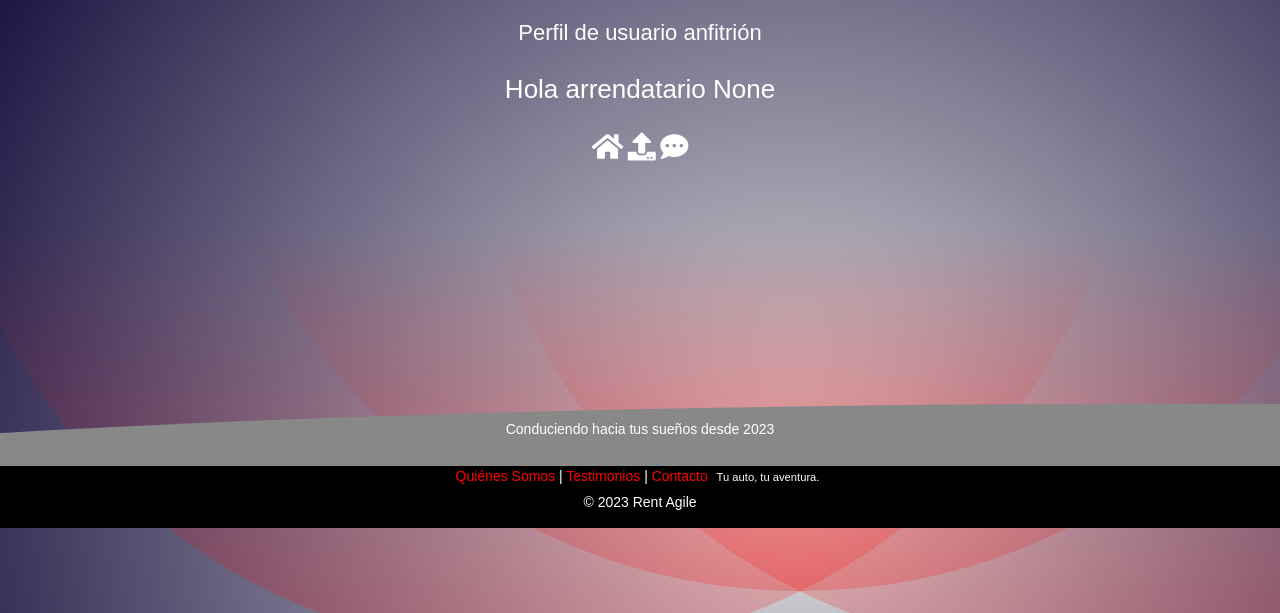
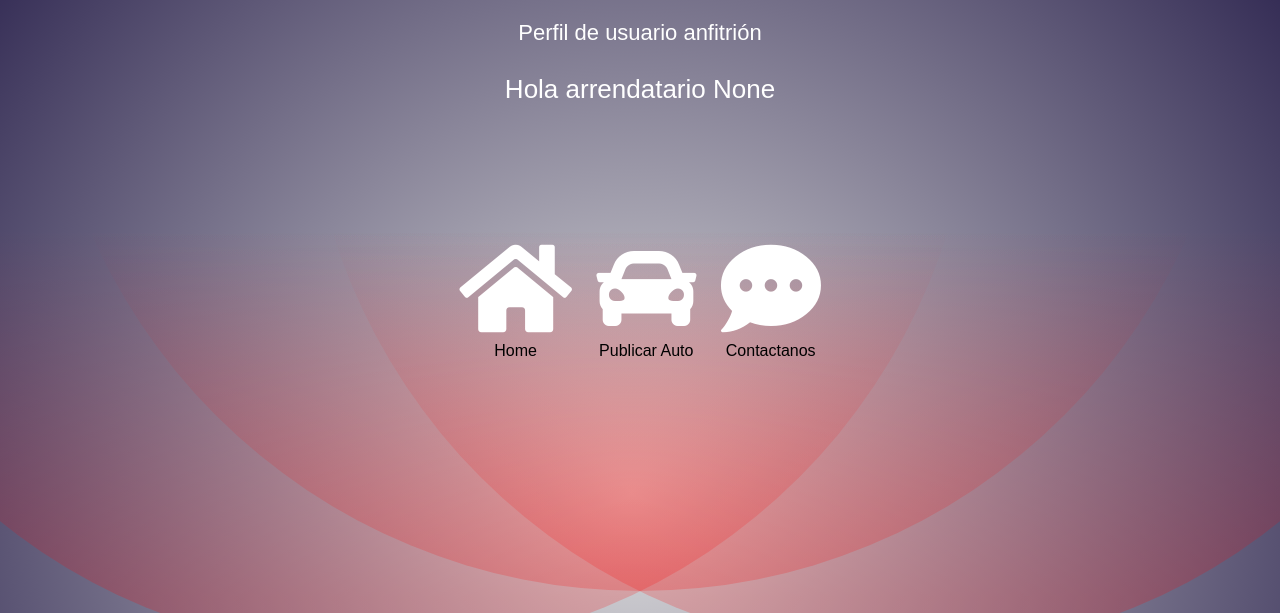
Before and after one commit to nachofen/rent_agile, a Flask app: page /host in a window 1280 px wide; the page is wider, and only the part inside the window is pictured. Shown: the part 69-682 px from the top of that part. Run offline with Flask 3, Linux system fonts and the light colour scheme; the visitor is signed in with stand-in values (Sample User, id 1); some libraries are stand-ins or nearby versions; some web fonts are replaced.

Commit message:
update of profile pages

```diff
--- a/website/static/css/style4.css
+++ b/website/static/css/style4.css
@@ -75,24 +75,73 @@
 /* icono auto - contacto */
 
 .menu {
-    text-align: center;
+  text-align: center;
+}
+
+.menu a {
+  display: inline-block;
+  text-decoration: none;
+  margin: 10px;
+  position: relative;
+  text-align: center;
 }
 
 .menu a i {
-    color: #ffffff;
-    font-size: 28px;
-    text-decoration: none;
-    transition: color 0.3s;
+  color: #ffffff;
+  font-size: 32px;
+  transition: color 0.5s;
+}
+
+.menu a i:hover {
+  color: #000000;
+}
+
+.menu a i:focus {
+  outline: none;
+}
+
+.menu a span {
+  display: block;
+  font-size: 13px;
+  color: #000000;
 }
 
 
-.menu a i:hover {
-    color: #2b0202;
+/* iconos en perfil anfitrion */
+
+.menu2 {
+  text-align: center;
 }
 
-.menu a i:focus {
-    outline: none;
+.menu2 a {
+  display: inline-block;
+  text-decoration: none;
+  margin: 10px;
+  position: relative;
+  text-align: center; /* Añadido para centrar el contenido */
 }
+/* icnos  en menu anfitrion, redireccion color, texto en block under */
+.menu2 a i {
+  color: #ffffff;
+  font-size: 100px;
+  transition: color 0.5s;
+}
+
+.menu2 a i:hover {
+  color: #000000;
+}
+
+.menu2 a i:focus {
+  outline: none;
+}
+
+.menu2 a span {
+  display: block; /* Cambiado de 'inline' a 'block' para que aparezca en una nueva línea */
+  font-size: 16px;
+  color: #000000; /* Color del texto descriptivo */
+}
+
+
 
 /* Estilos para la lista de tareas */
 #todo-list {
--- a/website/templates/indexp.html
+++ b/website/templates/indexp.html
@@ -18,22 +18,27 @@
     <h3 class="user-greeting">Hola  arrendatario {{ user.nombre }}</h3>
 </div>
 
+<br><br><br><br>
 
     <title>Mi Perfil</title>
 
   </head>
 
-    <div class="menu">
+  <div class="menu2">
     <a href="/">
       <i class="fa fa-home"></i>
+      <span>Home</span>
     </a>
     <a href="/agregar-vehiculo">
-        <i class="fas fa-upload fas fa-car"></i>
+      <i class="fas fa-car"></i>
+      <span>Publicar Auto</span>
     </a>
     <a href="/info#contacto">
       <i class="fas fa-comment-dots"></i>
+      <span>Contactanos</span>
     </a>
   </div>
+
 
 <br><br><br><br><br><br><br><br><br><br>
 
```
Also changed, not shown: website/templates/perfil.html (+6 -4 lines). Lines whose indentation alone changed are shown as unchanged.
